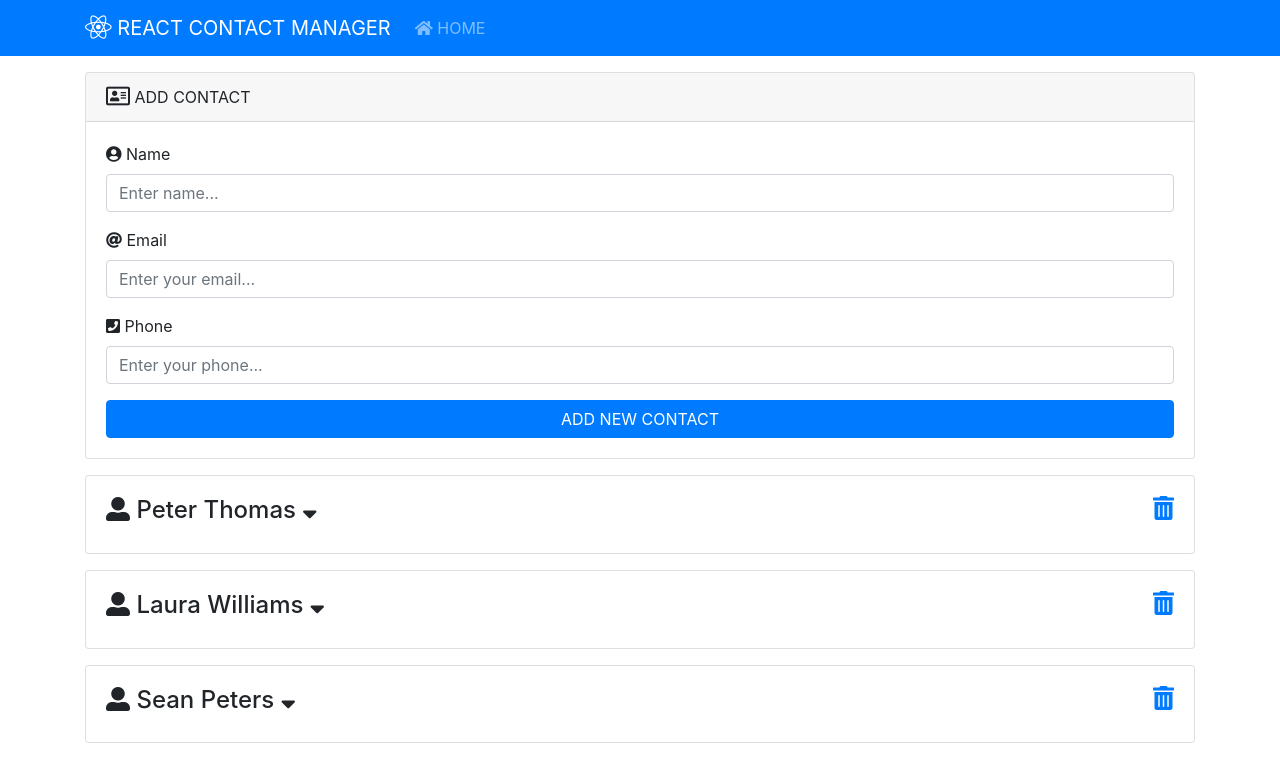
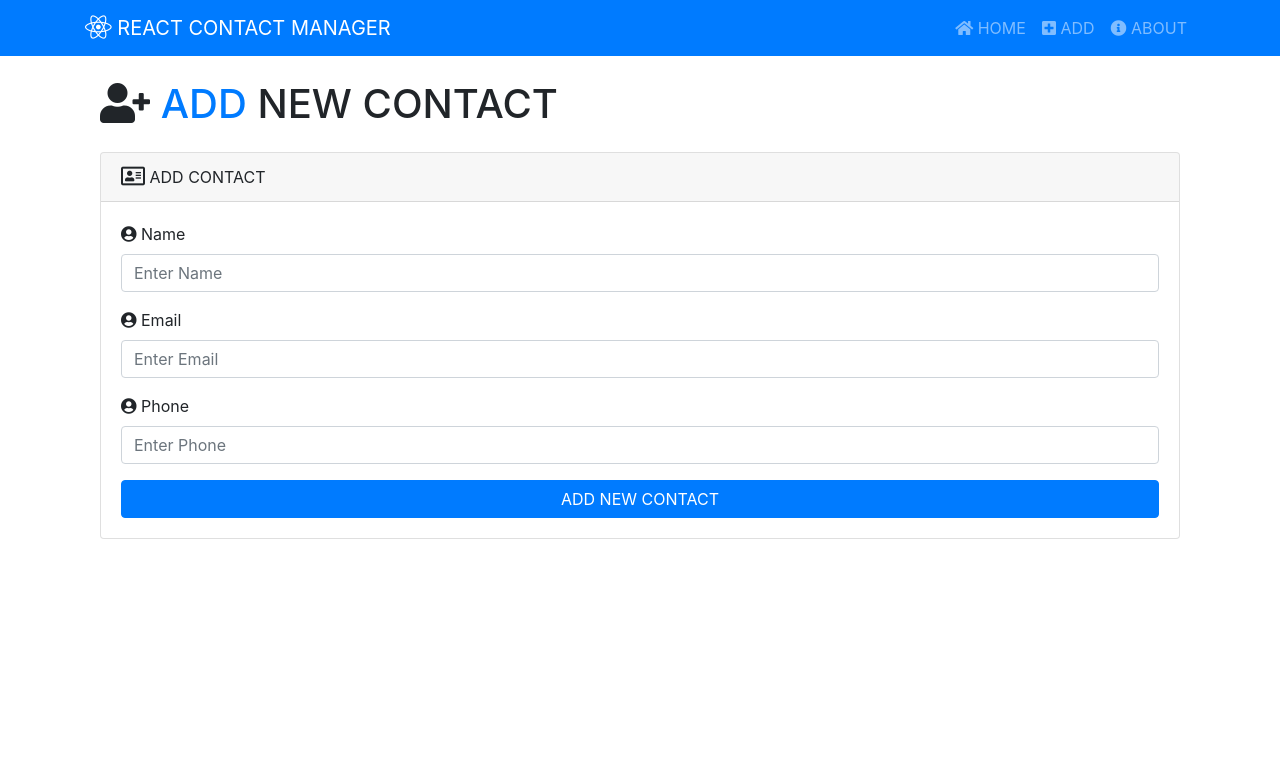
Before and after one commit to EdgardoPinto-Escalier/react-contact-manager, a React (Create React App) app: page /contact/add in a window 1280 px wide. Shown: the top 782 px of the page. Built offline with nearby package versions, Linux system fonts and the light colour scheme.

Commit message:
Form validation was added

```diff
--- a/package.json
+++ b/package.json
@@ -3,9 +3,12 @@
   "version": "0.1.0",
   "private": true,
   "dependencies": {
+    "classnames": "^2.2.6",
     "react": "^16.5.2",
     "react-dom": "^16.5.2",
-    "react-scripts": "2.0.5"
+    "react-router-dom": "^4.3.1",
+    "react-scripts": "2.0.5",
+    "uuid": "^3.3.2"
   },
   "scripts": {
     "start": "react-scripts start",
--- a/src/App.js
+++ b/src/App.js
@@ -1,22 +1,29 @@
-import React, { Component } from 'react';
-import Header from './components/layout/Header';
-import AddContact from './components/contacts/AddContact';
-import Contacts from './components/contacts/Contacts';
-import { Provider } from './context';
+import React, { Component } from "react";
+import { BrowserRouter as Router, Route, Switch } from "react-router-dom";
+import AddContact from "./components/contacts/AddContact";
+import Contacts from "./components/contacts/Contacts";
+import Header from "./components/layout/Header";
+import About from "./components/pages/About";
+import { Provider } from "./context";
 
-import './App.css';
+import "./App.css";
 
 class App extends Component {
   render() {
     return (
       <Provider>
-        <div className="App">
-          <Header branding="REACT CONTACT MANAGER"/>
-          <div className="container">
-            <AddContact />
-            <Contacts />
+        <Router>
+          <div className="App">
+            <Header branding="REACT CONTACT MANAGER" />
+            <div className="container">
+              <Switch>
+                <Route exact path="/" component={Contacts} />
+                <Route exact path="/contact/add" component={AddContact} />
+                <Route exact path="/about" component={About} />
+              </Switch>
+            </div>
           </div>
-        </div>
+        </Router>
       </Provider>
     );
   }
--- a/src/components/contacts/AddContact.js
+++ b/src/components/contacts/AddContact.js
@@ -1,52 +1,105 @@
-import React, { Component } from 'react'
+import React, { Component } from "react";
+import { Consumer } from "../../context";
+import TextInputGroup from "../layout/TextInputGroup";
+import uuid from "uuid";
 
 class AddContact extends Component {
   state = {
-    name: '',
-    email: '',
-    phone: ''
+    name: "",
+    email: "",
+    phone: "",
+    errors: {}
+  };
+
+  onSubmit = (dispatch, e) => {
+    e.preventDefault();
+
+    const { name, email, phone } = this.state;
+
+    // Check for any errors on submit.
+    if (name === "") {
+      this.setState({ errors: { name: "Name is required" } });
+      return;
     }
 
+    if (email === "") {
+      this.setState({ errors: { email: "Email is required" } });
+      return;
+    }
+
+    if (phone === "") {
+      this.setState({ errors: { phone: "Phone is required" } });
+      return;
+    }
+
+    const newContact = {
+      id: uuid(),
+      name,
+      email,
+      phone
+    };
+
+    dispatch({ type: "ADD_CONTACT", payload: newContact });
+
+    // Clear the form after submit (clear state).
+    this.setState({
+      name: "",
+      email: "",
+      phone: "",
+      errors: {}
+    });
+
+    //Re-direct back to home after adding new contact.
+    this.props.history.push("/");
+  };
+
+  onChange = e => this.setState({ [e.target.name]: e.target.value });
 
   render() {
-    const { name, email, phone } = this.state;
+    const { name, email, phone, errors } = this.state;
+
     return (
+      <Consumer>
+        {value => {
+          const { dispatch } = value;
+          return (
+            <div className="container">
+              <h1 className="my-4">
+                <i class="fas fa-user-plus" />
+                <span className="text-primary"> ADD</span> NEW CONTACT
+              </h1>
+
               <div className="card mb-3">
-      <div className="card-header"><i className="far fa-address-card fa-lg"></i>  ADD CONTACT</div>
+                <div className="card-header">
+                  <i className="far fa-address-card fa-lg" /> ADD CONTACT
+                </div>
                 <div className="card-body">
-          <form>
-            <div className="form-group">
-              <label htmlFor="name"><i class="fas fa-user-circle"></i> Name</label>
-              <input
-                type="text"
+                  <form onSubmit={this.onSubmit.bind(this, dispatch)}>
+                    <TextInputGroup
+                      label="Name"
                       name="name"
-                className="form-control"
-                placeholder="Enter name..."
+                      placeholder="Enter Name"
                       value={name}
+                      onChange={this.onChange}
+                      error={errors.name}
                     />
-            </div>
-
-            <div className="form-group">
-              <label htmlFor="email"><i class="fas fa-at"></i> Email</label>
-              <input
+                    <TextInputGroup
+                      label="Email"
+                      name="email"
                       type="email"
-                name="email"
-                className="form-control"
-                placeholder="Enter your email..."
+                      placeholder="Enter Email"
                       value={email}
+                      onChange={this.onChange}
+                      error={errors.email}
                     />
-            </div>
-
-            <div className="form-group">
-              <label htmlFor="phone"><i class="fas fa-phone-square"></i> Phone</label>
-              <input
-                type="text"
+                    <TextInputGroup
+                      label="Phone"
                       name="phone"
-                className="form-control"
-                placeholder="Enter your phone..."
+                      placeholder="Enter Phone"
                       value={phone}
+                      onChange={this.onChange}
+                      error={errors.phone}
                     />
-            </div>
 
                     <input
                       type="submit"
@@ -56,7 +109,11 @@ class AddContact extends Component {
                   </form>
                 </div>
               </div>
-    )
+            </div>
+          );
+        }}
+      </Consumer>
+    );
   }
 }
 
--- a/src/components/contacts/Contact.js
+++ b/src/components/contacts/Contact.js
@@ -1,21 +1,17 @@
-import React, { Component } from 'react';
-import PropTypes from 'prop-types';
-import { Consumer } from '../../context';
-
+import React, { Component } from "react";
+import PropTypes from "prop-types";
+import { Consumer } from "../../context";
 
 class Contact extends Component {
-
   state = {
     showContactInfo: false
   };
 
   onDeleteClick = (id, dispatch) => {
-    dispatch({type: 'DELETE_CONTACT', payload: id});
+    dispatch({ type: "DELETE_CONTACT", payload: id });
   };
 
-
   render() {
-
     const { id, name, email, phone } = this.props.contact;
     const { showContactInfo } = this.state;
 
@@ -25,14 +21,39 @@ class Contact extends Component {
           const { dispatch } = value;
           return (
             <div className="card card-body mb-3">
-              <h4><i className="fas fa-user-alt"></i> {name} <i onClick={() => this.setState({ showContactInfo: !this.state.showContactInfo })} className="fas fa-sort-down" style={{ cursor: 'pointer' }}></i>
-              <i className="fas fa-trash-alt" style={{ cursor: 'pointer', float: 'right', color: '#007bff'}} onClick={this.onDeleteClick.bind(this, id, dispatch)}/></h4>
-              {showContactInfo ? (<ul className="list-group">
-                <li className="list-group-item"><i className="fas fa-at"></i> Email: {email}</li>
-                <li className="list-group-item"><i className="fas fa-phone"></i> Phone: {phone}</li>
-              </ul>) : null}
+              <h4>
+                <i className="fas fa-user-alt fa-sm" /> {name}{" "}
+                <i
+                  onClick={() =>
+                    this.setState({
+                      showContactInfo: !this.state.showContactInfo
+                    })
+                  }
+                  className="fas fa-sort-down"
+                  style={{ cursor: "pointer" }}
+                />
+                <i
+                  className="fas fa-trash-alt"
+                  style={{
+                    cursor: "pointer",
+                    float: "right",
+                    color: "#007bff"
+                  }}
+                  onClick={this.onDeleteClick.bind(this, id, dispatch)}
+                />
+              </h4>
+              {showContactInfo ? (
+                <ul className="list-group">
+                  <li className="list-group-item">
+                    <i className="fas fa-at" /> Email: {email}
+                  </li>
+                  <li className="list-group-item">
+                    <i className="fas fa-phone" /> Phone: {phone}
+                  </li>
+                </ul>
+              ) : null}
             </div>
-          )
+          );
         }}
       </Consumer>
     );
@@ -41,6 +62,6 @@ class Contact extends Component {
 
 Contact.propTypes = {
   contact: PropTypes.object.isRequired
-}
+};
 
 export default Contact;
--- a/src/components/contacts/Contacts.js
+++ b/src/components/contacts/Contacts.js
@@ -1,9 +1,8 @@
-import React, { Component } from 'react'
-import Contact from './Contact';
-import { Consumer } from '../../context';
+import React, { Component } from "react";
+import Contact from "./Contact";
+import { Consumer } from "../../context";
 
 class Contacts extends Component {
-
   render() {
     return (
       <Consumer>
@@ -11,12 +10,15 @@ class Contacts extends Component {
           const { contacts } = value;
           return (
             <React.Fragment>
-              {contacts.map(contact => (
-              <Contact
-              key={contact.id}
-              contact={contact}
-            />
-            ))}
+              <div className="container">
+                <h1 className="my-4">
+                  <i class="fas fa-clipboard-list" />
+                  <span className="text-primary"> CONTACT</span> LIST
+                </h1>
+                {contacts.map(contact => (
+                  <Contact key={contact.id} contact={contact} />
+                ))}
+              </div>
             </React.Fragment>
           );
         }}
--- a/src/components/layout/Header.js
+++ b/src/components/layout/Header.js
@@ -1,37 +1,55 @@
-import React from 'react';
-import PropTypes from 'prop-types';
-
-
+import React from "react";
+import PropTypes from "prop-types";
+import { Link } from "react-router-dom";
 
 const Header = props => {
-
   const { branding } = props;
 
-  return(
+  return (
     <nav className="navbar navbar-expand-sm navbar-dark bg-primary mb-3 py-0">
       <div className="container my-2">
-      <a href="/" className="navbar-brand"><i className="fab fa-react fa-lg"></i> {branding}</a>
+        <a href="/" className="navbar-brand">
+          <i className="fab fa-react fa-lg" /> {branding}
+        </a>
 
-      <button className="navbar-toggler my-2" type="button" data-toggle="collapse" data-target="#navbarSupportedContent" aria-controls="navbarSupportedContent" aria-expanded="false" aria-label="Toggle navigation">
-        <span className="navbar-toggler-icon"></span>
+        <button
+          className="navbar-toggler my-2"
+          type="button"
+          data-toggle="collapse"
+          data-target="#navbarSupportedContent"
+          aria-controls="navbarSupportedContent"
+          aria-expanded="false"
+          aria-label="Toggle navigation"
+        >
+          <span className="navbar-toggler-icon" />
         </button>
 
         <div className="collapse navbar-collapse" id="navbarSupportedContent">
-
-        <ul className="navbar-nav mr-auto">
+          <ul className="navbar-nav ml-auto">
             <li className="nav-item">
-            <a href="/" className="nav-link"><i className="fas fa-home"></i> HOME</a>
+              <Link to="/" className="nav-link">
+                <i className="fas fa-home" /> HOME
+              </Link>
+            </li>
+            <li className="nav-item">
+              <Link to="/contact/add" className="nav-link">
+                <i class="fas fa-plus-square" /> ADD
+              </Link>
+            </li>
+            <li className="nav-item">
+              <Link to="/about" className="nav-link">
+                <i class="fas fa-info-circle" /> ABOUT
+              </Link>
             </li>
           </ul>
-
         </div>
       </div>
     </nav>
   );
-}
+};
 
 Header.defaultProps = {
-  branding: 'My App'
+  branding: "My App"
 };
 
 Header.propTypes = {
--- /dev/null
+++ b/src/components/layout/TextInputGroup.js
@@ -0,0 +1,48 @@
+import React from "react";
+import PropTypes from "prop-types";
+import Classnames from "classnames";
+
+const TextInputGroup = ({
+  label,
+  name,
+  value,
+  placeholder,
+  type,
+  onChange,
+  error
+}) => {
+  return (
+    <div className="form-group">
+      <label htmlFor={name}>
+        <i className="fas fa-user-circle" /> {label}
+      </label>
+      <input
+        type={type}
+        name={name}
+        className={Classnames("form-control", {
+          "is-invalid": error
+        })}
+        placeholder={placeholder}
+        value={value}
+        onChange={onChange}
+      />
+      {error && <div className="invalid-feedback">{error}</div>}
+    </div>
+  );
+};
+
+TextInputGroup.propTypes = {
+  name: PropTypes.string.isRequired,
+  placeholder: PropTypes.string.isRequired,
+  value: PropTypes.string.isRequired,
+  type: PropTypes.string.isRequired,
+  label: PropTypes.string.isRequired,
+  onChange: PropTypes.func.isRequired,
+  error: PropTypes.string
+};
+
+TextInputGroup.defaultProps = {
+  type: "text"
+};
+
+export default TextInputGroup;
--- /dev/null
+++ b/src/components/pages/About.js
@@ -0,0 +1,14 @@
+import React from "react";
+
+export default () => {
+  return (
+    <div className="container">
+      <h1 className="my-4">
+        <i class="fas fa-info-circle" /> ABOUT{" "}
+        <span className="text-primary">REACT CONTACT MANAGER</span>
+      </h1>
+      <p className="lead">Simple React contact manager application</p>
+      <p className="text-secondary">Version 1.0.0</p>
+    </div>
+  );
+};
```
Also changed, not shown: src/context.js (+7 -1 lines), 1 other file (tests, documents, lock files or other folders). Lines whose indentation alone changed are shown as unchanged.
